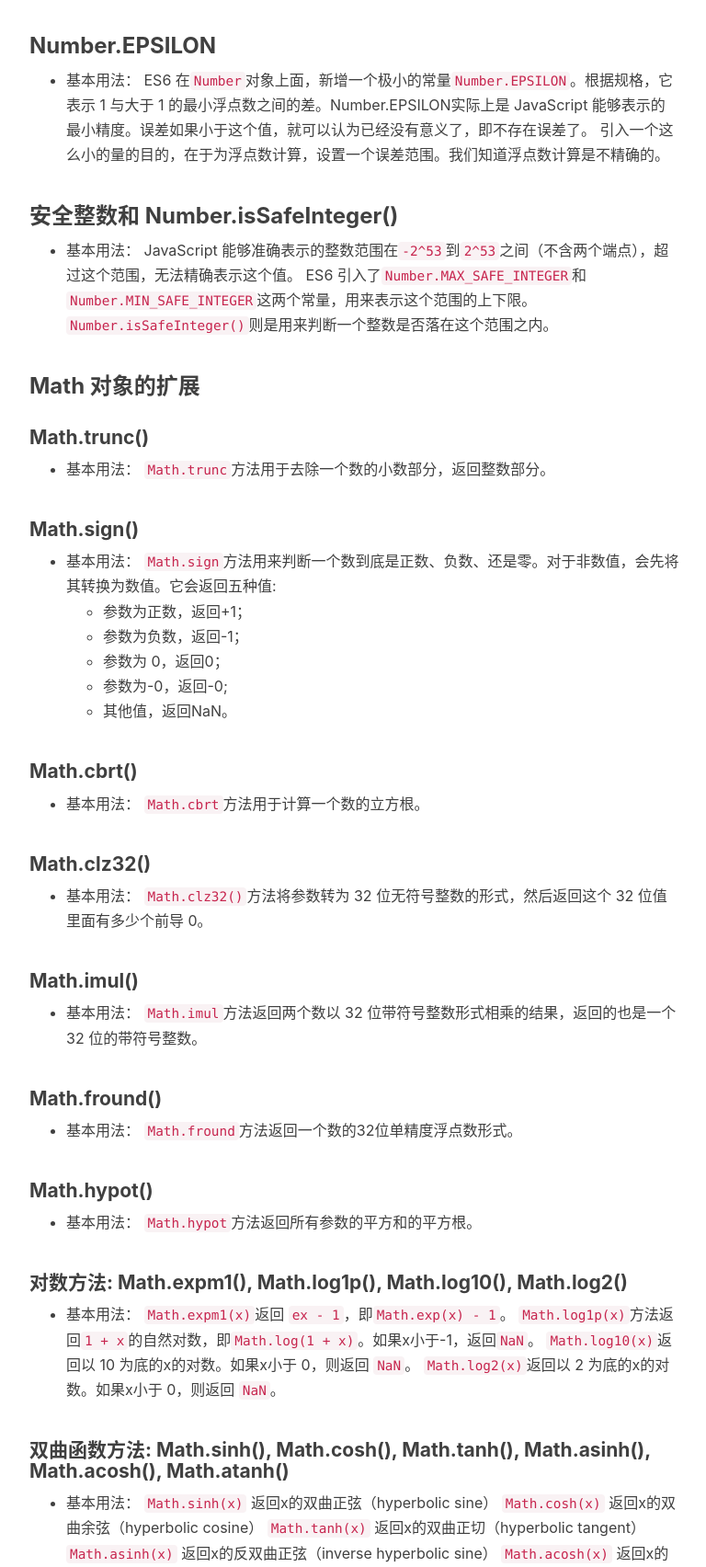
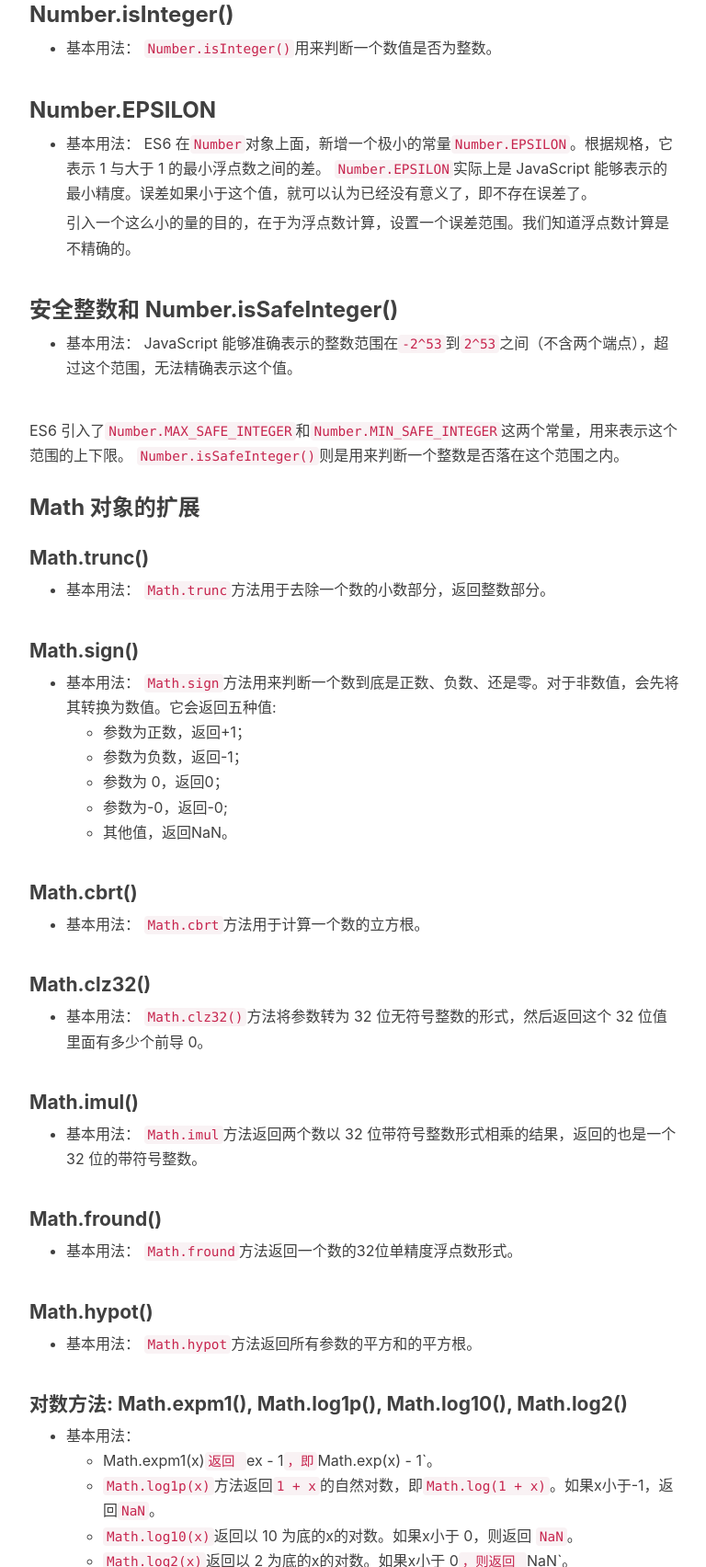
Before and after one commit to leezhuang96/leezhuang96.github.io, a plain HTML site: page 2019/12/18/es6-3part/index.html in a window 1280 px wide. Shown: the part 2293-3997 px from the top of the page at 92% size, without its empty margins (233-1001 px from the left). Drawn offline with nearby package versions, Linux system fonts and the light colour scheme.

Commit message:
Refine es6 part 3 file.

```diff
--- a/2019/12/18/es6-3part/index.html
+++ b/2019/12/18/es6-3part/index.html
@@ -260,10 +260,13 @@ Number(<span style="color:#e6db74">&#39;0o10&#39;</span>)  // <span style="color
 </ul>
 <h3 id="numberisfinite-numberisnan">Number.isFinite(), Number.isNaN()</h3>
 <ul>
-<li>基本用法：
-Number.isFinite(): 用来检查一个数值是否为有限的（finite），即不是<code>Infinity</code>。如果参数类型不是数值，<code>Number.isFinite</code>一律返回<code>false</code>。
-Number.isNaN():用来检查一个值是否为NaN。如果参数类型不是<code>NaN</code>，<code>Number.isNaN</code>一律返回<code>false</code>。
-它们与传统的全局方法isFinite()和isNaN()的区别在于，传统方法先调用Number()将非数值的值转为数值，再进行判断，而这两个新方法只对数值有效，Number.isFinite()对于非数值一律返回false, Number.isNaN()只有对于NaN才返回true，非NaN一律返回false。
+<li>
+<p>基本用法：</p>
+<ul>
+<li><code>Number.isFinite()</code>: 用来检查一个数值是否为有限的（finite），即不是<code>Infinity</code>。如果参数类型不是数值，<code>Number.isFinite</code>一律返回<code>false</code>。</li>
+<li><code>Number.isNaN()</code>:用来检查一个值是否为NaN。如果参数类型不是<code>NaN</code>，<code>Number.isNaN</code>一律返回<code>false</code>。</li>
+</ul>
+<p>它们与传统的全局方法<code>isFinite()</code>和<code>isNaN()</code>的区别在于，传统方法先调用<code>Number()</code>将非数值的值转为数值，再进行判断，而这两个新方法只对数值有效，<code>Number.isFinite()</code>对于非数值一律返回false, <code>Number.isNaN()</code>只有对于NaN才返回true，非NaN一律返回false。</p>
 <div class="highlight"><pre style="color:#f8f8f2;background-color:#272822;-moz-tab-size:4;-o-tab-size:4;tab-size:4"><code class="language-yml" data-lang="yml">isFinite(<span style="color:#ae81ff">25</span>) // <span style="color:#66d9ef">true</span>
 isFinite(<span style="color:#e6db74">&#34;25&#34;</span>) // <span style="color:#66d9ef">true</span>
 Number.isFinite(<span style="color:#ae81ff">25</span>) // <span style="color:#66d9ef">true</span>
@@ -296,17 +299,20 @@ Number.parseFloat(<span style="color:#e6db74">&#39;123.45#&#39;</span>) // <span
 </ul>
 <h3 id="numberepsilon">Number.EPSILON</h3>
 <ul>
-<li>基本用法：
-ES6 在<code>Number</code>对象上面，新增一个极小的常量<code>Number.EPSILON</code>。根据规格，它表示 1 与大于 1 的最小浮点数之间的差。Number.EPSILON实际上是 JavaScript 能够表示的最小精度。误差如果小于这个值，就可以认为已经没有意义了，即不存在误差了。
-引入一个这么小的量的目的，在于为浮点数计算，设置一个误差范围。我们知道浮点数计算是不精确的。</li>
+<li>
+<p>基本用法：
+ES6 在<code>Number</code>对象上面，新增一个极小的常量<code>Number.EPSILON</code>。根据规格，它表示 1 与大于 1 的最小浮点数之间的差。
+<code>Number.EPSILON</code>实际上是 JavaScript 能够表示的最小精度。误差如果小于这个值，就可以认为已经没有意义了，即不存在误差了。</p>
+<p>引入一个这么小的量的目的，在于为浮点数计算，设置一个误差范围。我们知道浮点数计算是不精确的。</p>
+</li>
 </ul>
 <h3 id="-numberissafeinteger">安全整数和 Number.isSafeInteger()</h3>
 <ul>
 <li>基本用法：
-JavaScript 能够准确表示的整数范围在<code>-2^53</code>到<code>2^53</code>之间（不含两个端点），超过这个范围，无法精确表示这个值。
-ES6 引入了<code>Number.MAX_SAFE_INTEGER</code>和<code>Number.MIN_SAFE_INTEGER</code>这两个常量，用来表示这个范围的上下限。
-<code>Number.isSafeInteger()</code>则是用来判断一个整数是否落在这个范围之内。</li>
+JavaScript 能够准确表示的整数范围在<code>-2^53</code>到<code>2^53</code>之间（不含两个端点），超过这个范围，无法精确表示这个值。</li>
 </ul>
+<p>ES6 引入了<code>Number.MAX_SAFE_INTEGER</code>和<code>Number.MIN_SAFE_INTEGER</code>这两个常量，用来表示这个范围的上下限。
+<code>Number.isSafeInteger()</code>则是用来判断一个整数是否落在这个范围之内。</p>
 <h3 id="math-">Math 对象的扩展</h3>
 <h4 id="mathtrunc">Math.trunc()</h4>
 <ul>
@@ -354,20 +360,26 @@ ES6 引入了<code>Number.MAX_SAFE_INTEGER</code>和<code>Number.MIN_SAFE_INTEGE
 <h4 id="-mathexpm1-mathlog1p-mathlog10-mathlog2">对数方法: Math.expm1(), Math.log1p(), Math.log10(), Math.log2()</h4>
 <ul>
 <li>基本用法：
-<code>Math.expm1(x)</code>返回 <code>ex - 1</code>，即<code>Math.exp(x) - 1</code>。
-<code>Math.log1p(x)</code>方法返回<code>1 + x</code>的自然对数，即<code>Math.log(1 + x)</code>。如果x小于-1，返回<code>NaN</code>。
-<code>Math.log10(x)</code>返回以 10 为底的x的对数。如果x小于 0，则返回 <code>NaN</code>。
-<code>Math.log2(x)</code>返回以 2 为底的x的对数。如果x小于 0，则返回 <code>NaN</code>。</li>
+<ul>
+<li>Math.expm1(x)<code>返回 </code>ex - 1<code>，即</code>Math.exp(x) - 1`。</li>
+<li><code>Math.log1p(x)</code>方法返回<code>1 + x</code>的自然对数，即<code>Math.log(1 + x)</code>。如果x小于-1，返回<code>NaN</code>。</li>
+<li><code>Math.log10(x)</code>返回以 10 为底的x的对数。如果x小于 0，则返回 <code>NaN</code>。</li>
+<li><code>Math.log2(x)</code>返回以 2 为底的x的对数。如果x小于 0<code>，则返回 </code>NaN`。</li>
+</ul>
+</li>
 </ul>
 <h4 id="-mathsinh-mathcosh-mathtanh-mathasinh-mathacosh-mathatanh">双曲函数方法: Math.sinh(), Math.cosh(), Math.tanh(), Math.asinh(), Math.acosh(), Math.atanh()</h4>
 <ul>
 <li>基本用法：
-<code>Math.sinh(x)</code> 返回x的双曲正弦（hyperbolic sine）
-<code>Math.cosh(x)</code> 返回x的双曲余弦（hyperbolic cosine）
-<code>Math.tanh(x)</code> 返回x的双曲正切（hyperbolic tangent）
-<code>Math.asinh(x)</code> 返回x的反双曲正弦（inverse hyperbolic sine）
-<code>Math.acosh(x)</code> 返回x的反双曲余弦（inverse hyperbolic cosine）
-<code>Math.atanh(x)</code> 返回x的反双曲正切（inverse hyperbolic tangent）</li>
+<ul>
+<li><code>Math.sinh(x)</code> 返回x的双曲正弦（hyperbolic sine）</li>
+<li><code>Math.cosh(x)</code> 返回x的双曲余弦（hyperbolic cosine）</li>
+<li><code>Math.tanh(x)</code> 返回x的双曲正切（hyperbolic tangent）</li>
+<li><code>Math.asinh(x)</code> 返回x的反双曲正弦（inverse hyperbolic sine）</li>
+<li><code>Math.acosh(x)</code> 返回x的反双曲余弦（inverse hyperbolic cosine）</li>
+<li><code>Math.atanh(x)</code> 返回x的反双曲正切（inverse hyperbolic tangent）</li>
+</ul>
+</li>
 </ul>
 <h4 id="heading2">指数运算符</h4>
 <ul>
--- a/tags/index.xml
+++ b/tags/index.xml
@@ -93,7 +93,7 @@
     </item>
 
     <item>
-      <title>service Mesh</title>
+      <title>Service Mesh</title>
       <link>https://leezhuang96.github.io/tags/service-mesh/</link>
       <pubDate>Wed, 11 Apr 2018 09:32:00 +0000</pubDate>
 
--- a/tags/service-mesh/index.xml
+++ b/tags/service-mesh/index.xml
@@ -1,9 +1,9 @@
 <?xml version="1.0" encoding="utf-8" standalone="yes"?>
 <rss version="2.0" xmlns:atom="http://www.w3.org/2005/Atom">
   <channel>
-    <title>service Mesh on Jordon&#39;s Blog</title>
+    <title>Service Mesh on Jordon&#39;s Blog</title>
     <link>https://leezhuang96.github.io/tags/service-mesh/</link>
-    <description>Recent content in service Mesh on Jordon&#39;s Blog</description>
+    <description>Recent content in Service Mesh on Jordon&#39;s Blog</description>
     <generator>Hugo -- gohugo.io</generator>
     <language>en-us</language>
     <lastBuildDate>Wed, 11 Apr 2018 09:32:00 +0000</lastBuildDate>
```
Also changed, not shown: tags/service-mesh/index.html (+4 -4 lines), algolia.json.
